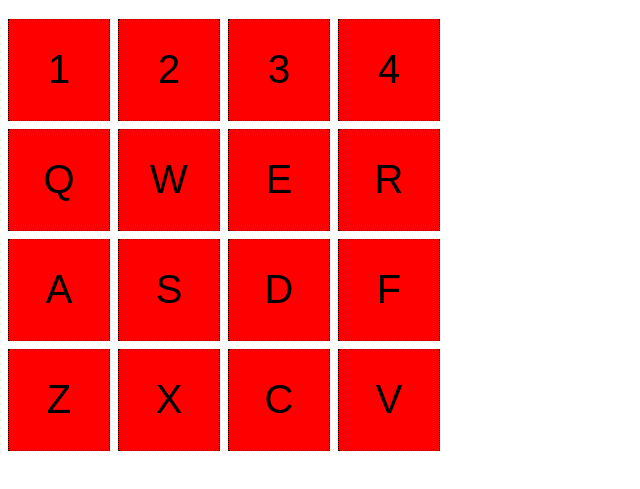
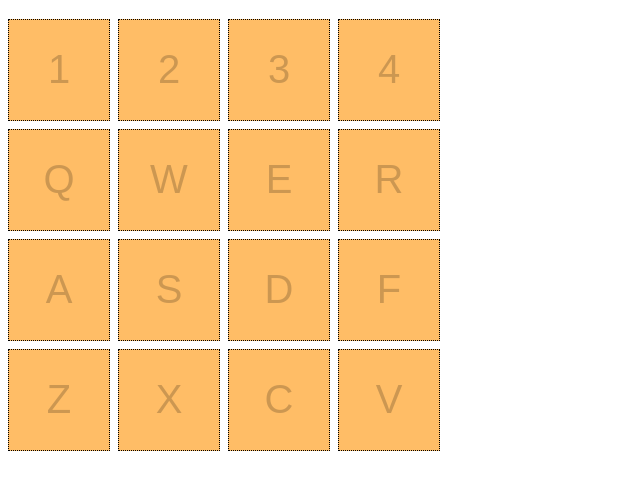
Before and after one commit to AndreAggalut/concentration, a website: page index.html in a window 1280 px wide. Shown: the part 61-550 px from the top of the page, without its empty margins (0-640 px from the left). Drawn offline with Linux system fonts and the light colour scheme.

Commit message:
set colors for cards

```diff
--- a/style.css
+++ b/style.css
@@ -19,6 +19,7 @@
 }
 
 .card.face-down {
-  background-color: red;
+  background-color: #ffbd66;
+  color: rgba(0,0,0,0.2);
   /* color: transparent; */
 }
```
